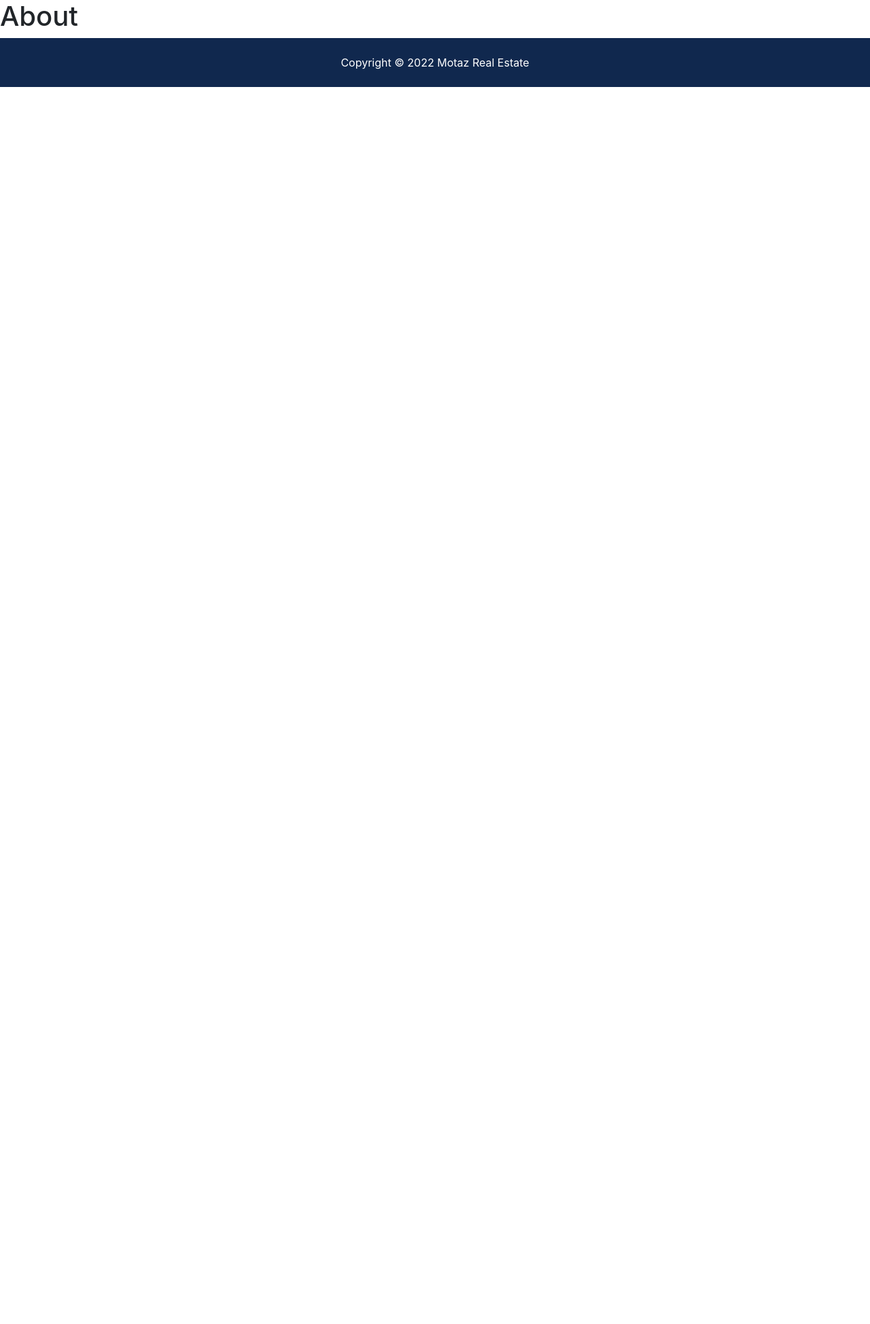
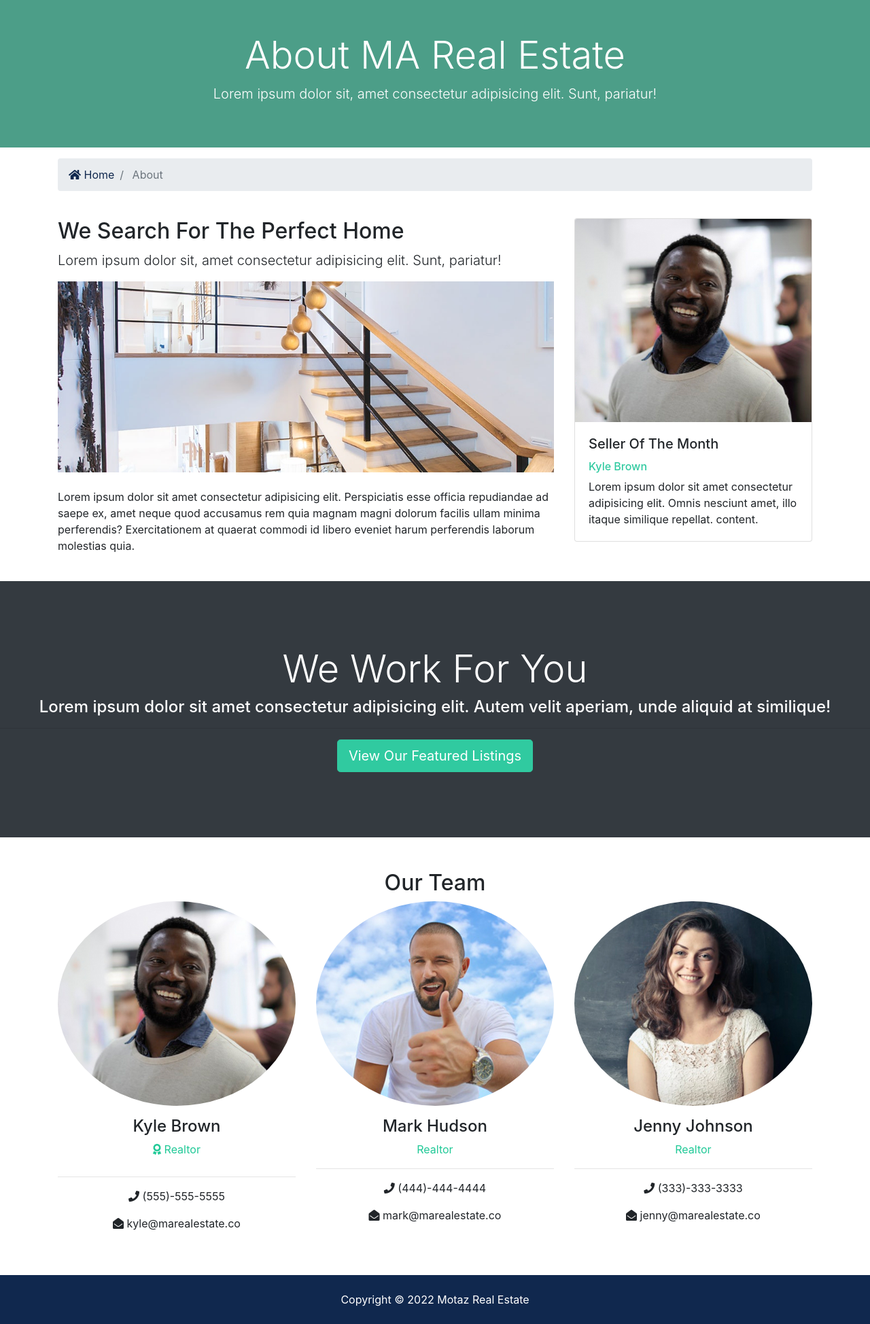
Before and after one commit to motazabdou/realestate_project, a Django app: page /about/ in a window 1280 px wide. Shown: the part 162-2110 px from the top of the page at 68% size. Before the commit the page ends 290 px from the top, so only its background shows below. Run offline with Django 4.2, Linux system fonts and the light colour scheme; some libraries are stand-ins or nearby versions.

Commit message:
Added content to index and about templates

```diff
--- a/motaz_realestate/static/css/style.css
+++ b/motaz_realestate/static/css/style.css
@@ -15,7 +15,7 @@ img {
   margin-right: 0.4rem; }
 
 #showcase {
-  background: url(../img/showcase.jpg) no-repeat top center fixed/cover;
+  background: url('/static/img/showcase.jpg') no-repeat top center fixed/cover;
   position: relative;
   min-height: 650px;
   color: #fff;
--- a/motaz_realestate/urls.py
+++ b/motaz_realestate/urls.py
@@ -15,6 +15,8 @@ Including another URLconf
 """
 from django.contrib import admin
 from django.urls import path, include
+from django.conf import settings
+from django.conf.urls.static import static
 
 urlpatterns = [
     path('admin/', admin.site.urls),
--- a/templates/pages/about.html
+++ b/templates/pages/about.html
@@ -5,5 +5,106 @@
 {% endblock %}
 
 {% block content %}
-    <h1>About</h1>
+<section id="showcase-inner" class="py-5 text-white">
+    <div class="container">
+      <div class="row text-center">
+        <div class="col-md-12">
+          <h1 class="display-4">About MA Real Estate</h1>
+          <p class="lead">Lorem ipsum dolor sit, amet consectetur adipisicing elit. Sunt, pariatur!</p>
+        </div>
+      </div>
+    </div>
+  </section>
+
+  <!-- Breadcrumb -->
+  <section id="bc" class="mt-3">
+    <div class="container">
+      <nav aria-label="breadcrumb">
+        <ol class="breadcrumb">
+          <li class="breadcrumb-item">
+            <a href="index.html">
+              <i class="fas fa-home"></i> Home</a>
+          </li>
+          <li class="breadcrumb-item active"> About</li>
+        </ol>
+      </nav>
+    </div>
+  </section>
+
+  <section id="about" class="py-4">
+    <div class="container">
+      <div class="row">
+        <div class="col-md-8">
+          <h2>We Search For The Perfect Home</h2>
+          <p class="lead">Lorem ipsum dolor sit, amet consectetur adipisicing elit. Sunt, pariatur!</p>
+          <img src="motaz_realestate/static/img/about.jpg" alt="">
+          <p class="mt-4">Lorem ipsum dolor sit amet consectetur adipisicing elit. Perspiciatis esse officia repudiandae ad saepe ex, amet
+            neque quod accusamus rem quia magnam magni dolorum facilis ullam minima perferendis? Exercitationem at quaerat
+            commodi id libero eveniet harum perferendis laborum molestias quia.</p>
+        </div>
+        <div class="col-md-4">
+          <div class="card">
+            <img class="card-img-top" src="/static/img/realtors/kyle.jpg" alt="Seller of the month">
+            <div class="card-body">
+              <h5 class="card-title">Seller Of The Month</h5>
+              <h6 class="text-secondary">Kyle Brown</h6>
+              <p class="card-text">Lorem ipsum dolor sit amet consectetur adipisicing elit. Omnis nesciunt amet, illo itaque similique repellat.
+                content.
+              </p>
+            </div>
+          </div>
+        </div>
+      </div>
+    </div>
+  </section>
+
+  <!-- Work -->
+  <section id="work" class="bg-dark text-white text-center">
+    <h2 class="display-4">We Work For You</h2>
+    <h4>Lorem ipsum dolor sit amet consectetur adipisicing elit. Autem velit aperiam, unde aliquid at similique!</h4>
+    <hr>
+    <a href="listings.html" class="btn btn-secondary text-white btn-lg">View Our Featured Listings</a>
+  </section>
+
+  <!-- Team -->
+  <section id="team" class="py-5">
+    <div class="container">
+      <h2 class="text-center">Our Team</h2>
+      <div class="row text-center">
+        <div class="col-md-4">
+          <img src="/static/img/realtors/kyle.jpg" alt="" class="rounded-circle mb-3">
+          <h4>Kyle Brown</h4>
+          <p class="text-success">
+            <i class="fas fa-award text-success mb-3"></i> Realtor</p>
+          <hr>
+          <p>
+            <i class="fas fa-phone"></i> (555)-555-5555</p>
+          <p>
+            <i class="fas fa-envelope-open"></i> kyle@marealestate.co</p>
+        </div>
+
+        <div class="col-md-4">
+          <img src="/static/img/realtors/mark.jpg" alt="" class="rounded-circle mb-3">
+          <h4>Mark Hudson</h4>
+          <p class="text-success">Realtor</p>
+          <hr>
+          <p>
+            <i class="fas fa-phone"></i> (444)-444-4444</p>
+          <p>
+            <i class="fas fa-envelope-open"></i> mark@marealestate.co</p>
+        </div>
+
+        <div class="col-md-4">
+          <img src="/static/img/realtors/jenny.jpg" alt="" class="rounded-circle mb-3">
+          <h4>Jenny Johnson</h4>
+          <p class="text-success">Realtor</p>
+          <hr>
+          <p>
+            <i class="fas fa-phone"></i> (333)-333-3333</p>
+          <p>
+            <i class="fas fa-envelope-open"></i> jenny@marealestate.co</p>
+        </div>
+      </div>
+    </div>
+  </section>
 {% endblock %}
```
Also changed, not shown: templates/pages/index.html (+4 -5 lines).
